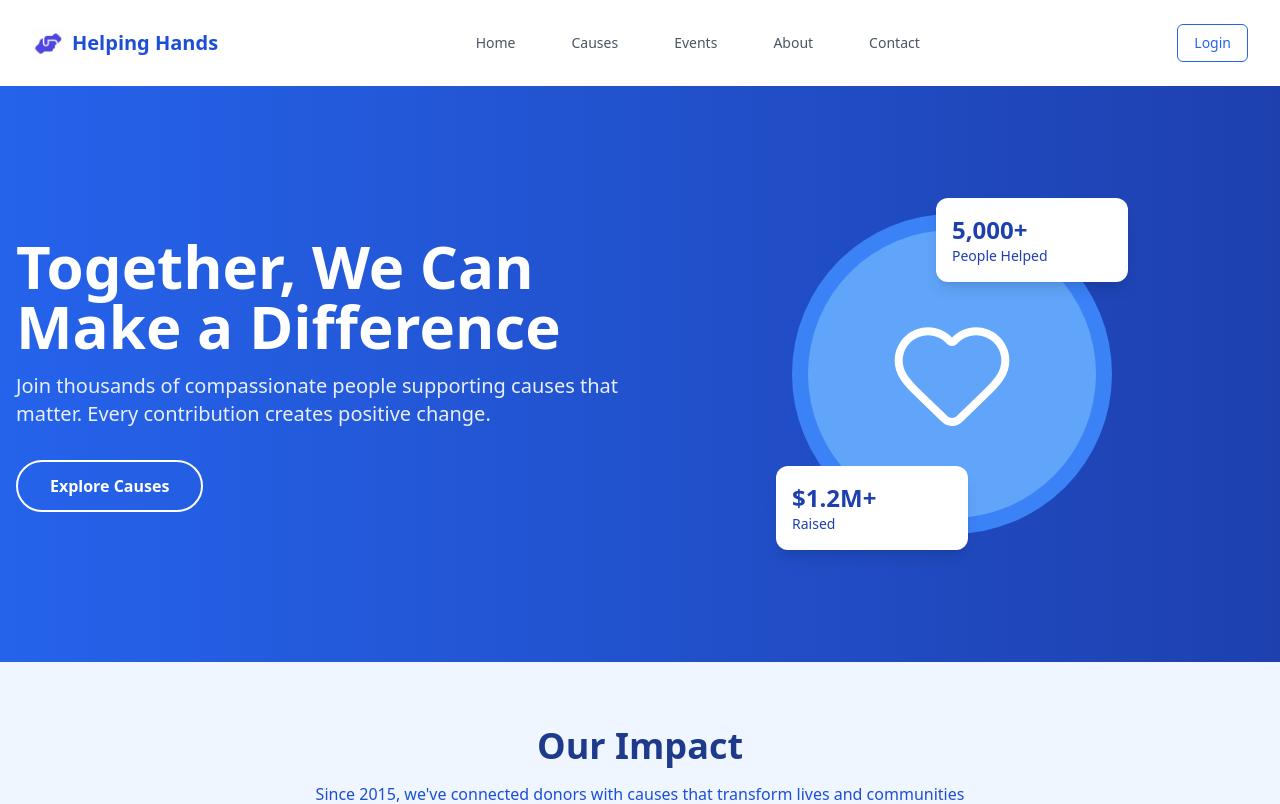
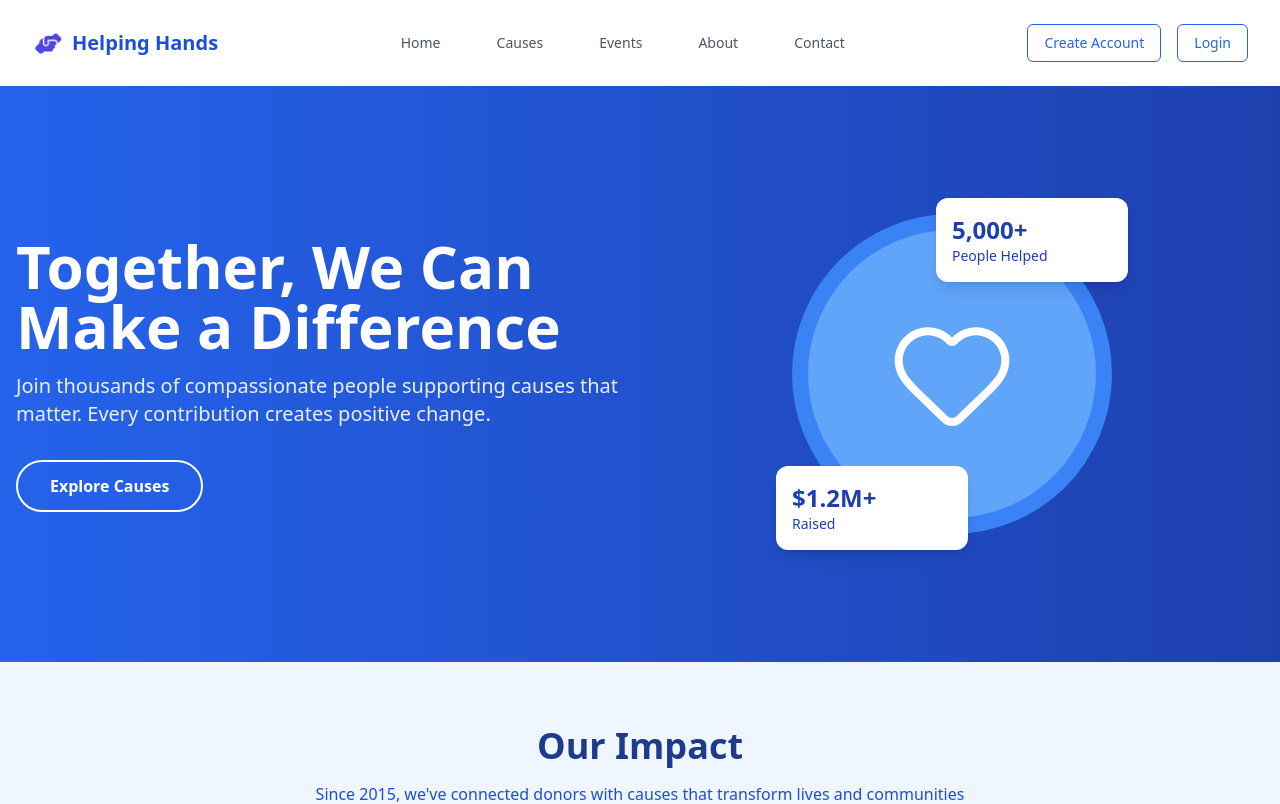
Before and after one commit to AlghaniHasbulla/Helping-hands, a React (Vite) app in the folder client/: page / in a window 1280 px wide. Shown: the top 804 px of the page. Built offline with nearby package versions, Linux system fonts and the light colour scheme.

Commit message:
added a create account button in the navbar

```diff
--- a/client/src/components/Navigation/Navbar.jsx
+++ b/client/src/components/Navigation/Navbar.jsx
@@ -99,6 +99,12 @@ const Navbar = () => {
         ) : (
           <>
             <Link
+              to="/sign-up"
+              className="border border-blue-600 text-blue-600 px-3 py-1.5 md:px-4 md:py-2 rounded-md hover:bg-blue-50 text-xs md:text-sm font-medium"
+            >
+              Create Account
+            </Link>
+            <Link
               to="/sign-in"
               className="border border-blue-600 text-blue-600 px-3 py-1.5 md:px-4 md:py-2 rounded-md hover:bg-blue-50 text-xs md:text-sm font-medium"
             >
```
